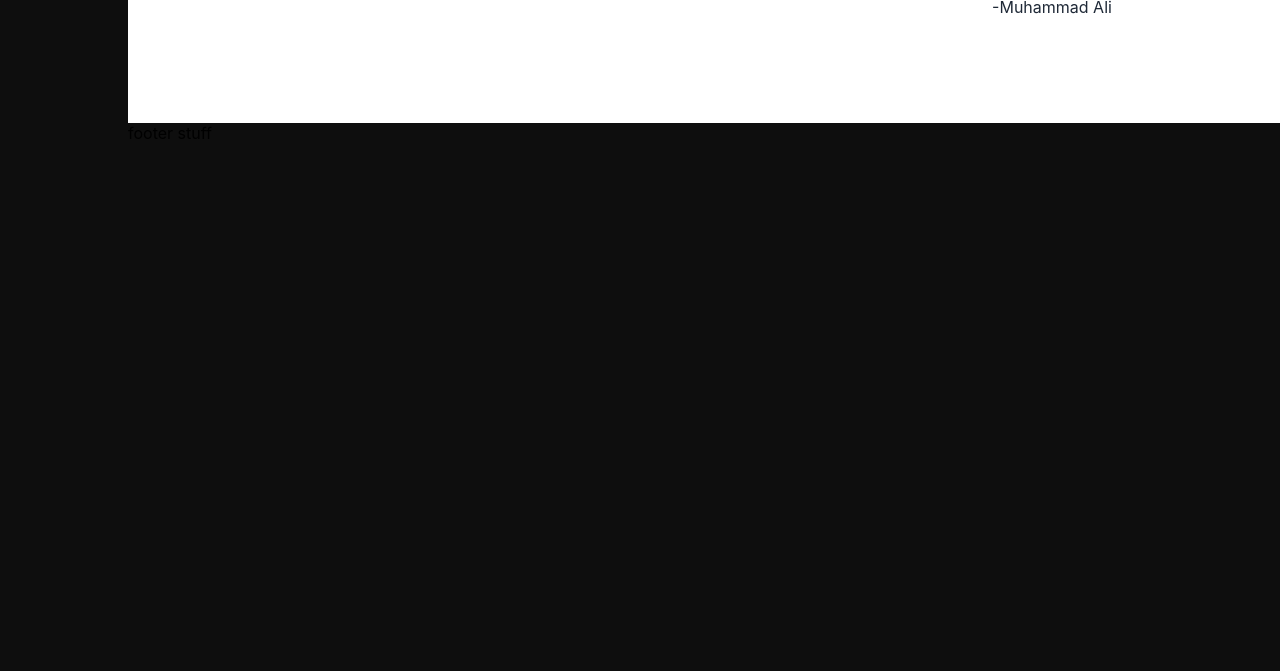
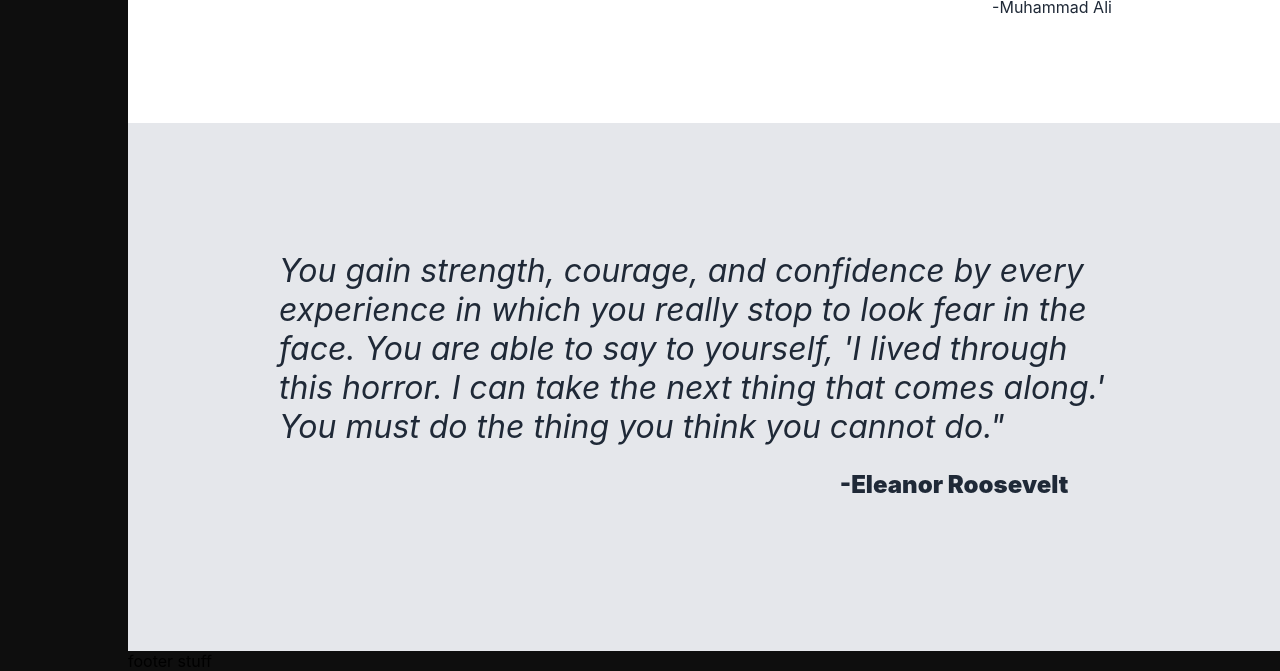
Before and after one commit to JustinNTL/landing-page, a plain HTML site: page index.html in a window 1280 px wide. Shown: the part 1169-1840 px from the top of the page. Before the commit the page ends 1312 px from the top, so only its background shows below. Drawn offline with Linux system fonts and the light colour scheme.

Commit message:
Add containers for body quote and subfooter, Format body quote containers and sub containers

```diff
--- a/css/style.css
+++ b/css/style.css
@@ -118,3 +118,24 @@ button {
   border: 4px solid #3882F6;
   border-radius: 8px;
 }
+
+.body-quote {
+  padding: 128px 128px 128px 128px;
+  background-color: #E5E7EB;
+  display: flex;
+  flex-flow: column;
+  justify-content: center;
+  align-items: center;
+}
+
+.inspirational-quote {
+  font-size: 32px;
+  font-style: italic;
+  width: 850px;
+}
+
+.body-author {
+  font-size: 24px;
+  padding-left: 500px;
+  font-weight: 900;
+}
--- a/index.html
+++ b/index.html
@@ -64,6 +64,16 @@
 				</div>
 		  </div>
 		</div>
+		<div class="body-quote">
+			<div class="inspirational-quote">You gain strength, courage, and confidence by every experience in which you really stop to look fear in the face.
+			You are able to say to yourself, 'I lived through this horror. I can take the next thing that comes along.'
+			You must do the thing you think you cannot do."
+			</div>
+			<p class=body-author>-Eleanor Roosevelt</p>
+		</div>
+	</div>
+	<div class="sub-footer-action">
+
 	</div>
 	<div class="footer">
 		footer stuff
```
